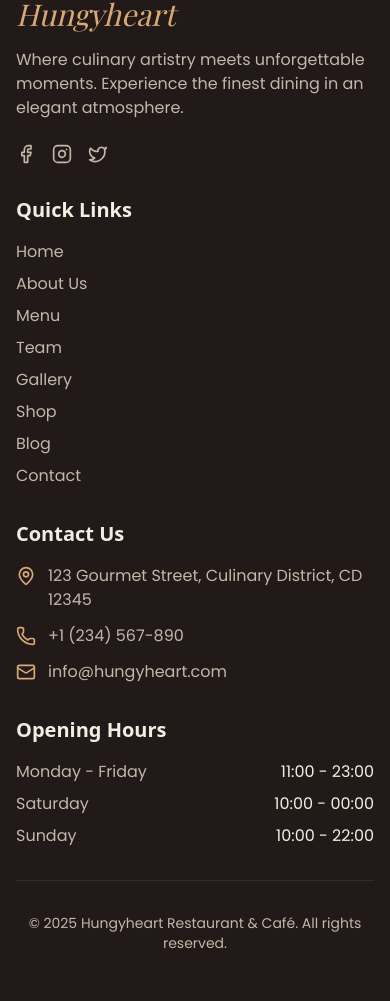
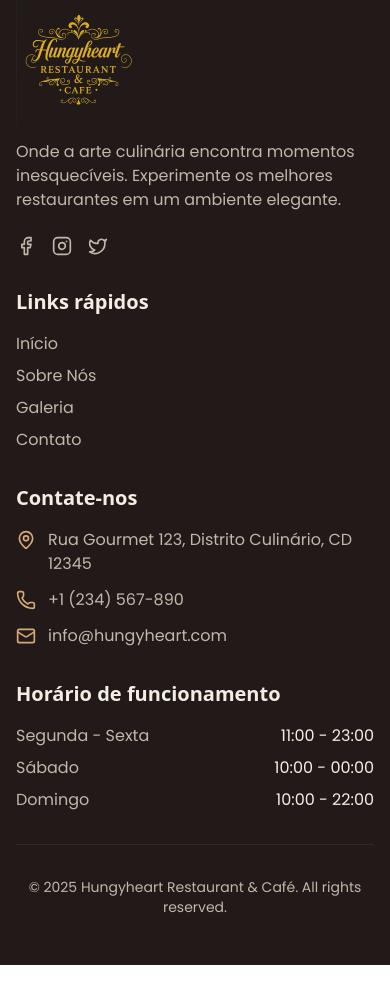
Before and after one commit to Soareslili/Hungyheart, a React (Vite) app: page /contact in a window 390 px wide. Shown: the part 1845-2846 px from the top of the page. After the commit the page ends 2810 px from the top, so only its background shows below. Built offline with nearby package versions, Linux system fonts and the light colour scheme; a web font is replaced by a local one.

Commit message:
Finalizado projeto com atualizacao de sessoes, concluido animacoes e responsividade

```diff
--- a/index.html
+++ b/index.html
@@ -2,7 +2,7 @@
 <html lang="pt-br">
   <head>
     <meta charset="UTF-8" />
-    <link rel="icon" type="image/svg+xml" href="/vite.svg" />
+    <link rel="icon" type="image/svg+xml" href="/public/logo.png" />
     <meta name="viewport" content="width=device-width, initial-scale=1.0" />
     <link rel="stylesheet" href="index.css">
     <title>Hungyheart Restaurante & Café</title>
--- a/src/App.tsx
+++ b/src/App.tsx
@@ -8,11 +8,15 @@ import  Home  from "./components/Home/Home";
 import Menu from "./components/Services/Menu";
 import Gallery from "./components/pages/Gallery";
 import Contact from "./components/Layout/Contact";
+import AOSInit from "./components/ui/AOSInit";
+import ScrollToTop from "./components/ui/ScrollToTop";
 
 
 function App() {
   return (
     <Router>
+      <ScrollToTop />
+      <AOSInit />
       <div className="min-h-screen flex flex-col pt-20">
         <Navigation />
 
--- a/src/components/Layout/Contact.tsx
+++ b/src/components/Layout/Contact.tsx
@@ -32,7 +32,7 @@ const Contact = () => {
                 </div>
 
                 <div className="grid grid-cols-1 lg:grid-cols-2 gap-12 max-w-7xl mx-auto">
-                    {/* Contact Form */}
+
                     <Card className="bg-card border-border">
                         <CardHeader>
                             <CardTitle className="text-3xl font-playfair text-foreground">
@@ -86,7 +86,7 @@ const Contact = () => {
                         </CardContent>
                     </Card>
 
-                    {/* Contact Information */}
+
                     <div className="space-y-6">
                         <Card className="bg-card border-border">
                             <CardContent className="pt-6">
--- a/src/components/Layout/Footer.tsx
+++ b/src/components/Layout/Footer.tsx
@@ -1,5 +1,6 @@
 import { Facebook, Instagram, Twitter, Mail, Phone, MapPin } from "lucide-react";
 import { Separator } from "../../components/ui/separator";
+import Logo from '../../assets/logo.png'
 
 const Footer = () => {
   const currentYear = new Date().getFullYear();
@@ -15,11 +16,11 @@ const Footer = () => {
     <footer className="bg-card border-t border-border">
       <div className="container mx-auto px-4 py-12 md:py-16">
         <div className="grid grid-cols-1 md:grid-cols-2 lg:grid-cols-4 gap-8 md:gap-12">
-          {/* Brand Section */}
+
           <div className="space-y-4">
-            <h3 className="text-3xl font-script text-secondary">Hungyheart</h3>
+            <img src={Logo} alt="Hungyheart Logo" className="w-32 h-auto" />
             <p className="text-muted-foreground font-poppins">
-              Where culinary artistry meets unforgettable moments. Experience the finest dining in an elegant atmosphere.
+             Onde a arte culinária encontra momentos inesquecíveis. Experimente os melhores restaurantes em um ambiente elegante.
             </p>
             <div className="flex gap-4 pt-2">
               <a
@@ -52,19 +53,15 @@ const Footer = () => {
             </div>
           </div>
 
-          {/* Quick Links */}
+
           <div className="space-y-4">
-            <h4 className="text-xl font-semibold text-foreground">Quick Links</h4>
+            <h4 className="text-xl font-semibold text-foreground">Links rápidos</h4>
             <nav className="flex flex-col space-y-2">
               {[
-                { label: "Home", id: "hero" },
-                { label: "About Us", id: "about" },
-                { label: "Menu", id: "menu" },
-                { label: "Team", id: "team" },
-                { label: "Gallery", id: "gallery" },
-                { label: "Shop", id: "shop" },
-                { label: "Blog", id: "blog" },
-                { label: "Contact", id: "contact" },
+                { label: "Início", id: "hero" },
+                { label: "Sobre Nós", id: "about" },
+                { label: "Galeria", id: "gallery" },
+                { label: "Contato", id: "contact" },
               ].map((link) => (
                 <button
                   key={link.id}
@@ -77,13 +74,12 @@ const Footer = () => {
             </nav>
           </div>
 
-          {/* Contact Info */}
           <div className="space-y-4">
-            <h4 className="text-xl font-semibold text-foreground">Contact Us</h4>
+            <h4 className="text-xl font-semibold text-foreground">Contate-nos</h4>
             <div className="space-y-3 font-poppins">
               <div className="flex items-start gap-3 text-muted-foreground">
                 <MapPin className="w-5 h-5 text-secondary mt-0.5 flex-shrink-0" />
-                <span>123 Gourmet Street, Culinary District, CD 12345</span>
+                <span>Rua Gourmet 123, Distrito Culinário, CD 12345</span>
               </div>
               <div className="flex items-center gap-3 text-muted-foreground">
                 <Phone className="w-5 h-5 text-secondary flex-shrink-0" />
@@ -100,20 +96,20 @@ const Footer = () => {
             </div>
           </div>
 
-          {/* Opening Hours */}
+
           <div className="space-y-4">
-            <h4 className="text-xl font-semibold text-foreground">Opening Hours</h4>
+            <h4 className="text-xl font-semibold text-foreground">Horário de funcionamento</h4>
             <div className="space-y-2 font-poppins text-muted-foreground">
               <div className="flex justify-between">
-                <span>Monday - Friday</span>
+                <span>Segunda - Sexta</span>
                 <span className="text-foreground">11:00 - 23:00</span>
               </div>
               <div className="flex justify-between">
-                <span>Saturday</span>
+                <span>Sábado</span>
                 <span className="text-foreground">10:00 - 00:00</span>
               </div>
               <div className="flex justify-between">
-                <span>Sunday</span>
+                <span>Domingo</span>
                 <span className="text-foreground">10:00 - 22:00</span>
               </div>
             </div>
@@ -122,7 +118,7 @@ const Footer = () => {
 
         <Separator className="my-8" />
 
-        {/* Copyright */}
+
         <div className="text-center text-muted-foreground font-poppins text-sm">
           <p>© {currentYear} Hungyheart Restaurant & Café. All rights reserved.</p>
         </div>
--- a/src/components/Layout/Navegation.tsx
+++ b/src/components/Layout/Navegation.tsx
@@ -6,20 +6,17 @@ import {
   X,
   Home,
   Info,
-  UtensilsCrossed,
   ImageIcon,
-  ShoppingBag,
-  BookOpen,
   Mail,
 } from "lucide-react";
 
 import logo from "../../assets/logo.png";
 
 const navLinks = [
-  { name: "Home", href: "/", icon: Home },
-  { name: "About", href: "/about", icon: Info },
-  { name: "Gallery", href: "/gallery", icon: ImageIcon },
-  { name: "Contact", href: "/contact", icon: Mail },
+  { name: "Início", href: "/", icon: Home },
+  { name: "Sobre Nós", href: "/about", icon: Info },
+  { name: "Galeria", href: "/gallery", icon: ImageIcon },
+  { name: "Contato", href: "/contact", icon: Mail },
 ];
 
 const Navigation = () => {
@@ -30,13 +27,13 @@ const Navigation = () => {
       <div className="container mx-auto px-4">
         <div className="flex items-center justify-between h-20">
 
-          {/* Logo */}
+
           <Link to="/" className="flex-shrink-0">
             <img src={logo} alt="Hungyheart Restaurant & Café" className="h-20 w-auto ml-20" />
           </Link>
 
-          {/* Desktop Navigation */}
-          <div className="hidden md:flex items-center space-x-8">
+
+          <div className="hidden mr-20 md:flex items-center space-x-8">
             {navLinks.map((link) => (
               <Link
                 key={link.name}
@@ -49,7 +46,7 @@ const Navigation = () => {
             ))}
           </div>
 
-          {/* Mobile Menu Button */}
+
           <button
             onClick={() => setIsOpen(!isOpen)}
             className="md:hidden p-2 text-foreground hover:text-secondary transition-colors"
@@ -60,7 +57,7 @@ const Navigation = () => {
 
         </div>
 
-        {/* Mobile Navigation */}
+
         {isOpen && (
           <div className="md:hidden py-4 border-t border-border animate-fadeIn">
             {navLinks.map((link) => {
--- a/src/components/pages/Gallery.tsx
+++ b/src/components/pages/Gallery.tsx
@@ -25,13 +25,13 @@ const Gallery = () => {
       <div className="container mx-auto px-4">
         <div className="text-center mb-12 max-w-3xl mx-auto">''
           <h2 className="text-5xl font-playfair font-bold text-foreground mb-4">
-            Gallery
+           Galeria
           </h2>
           <p className="text-secondary font-script text-2xl mb-4">
-            A visual feast for your eyes
+           Um banquete visual para os seus olhos
           </p>
           <p className="text-foreground/80 font-poppins">
-            Explore our collection of beautifully crafted dishes and elegant atmosphere
+           Explore nossa coleção de pratos lindamente elaborados e atmosfera elegante
           </p>
         </div>
 
@@ -41,6 +41,10 @@ const Gallery = () => {
               key={index}
               className="relative aspect-square overflow-hidden rounded-lg cursor-pointer group"
               onClick={() => setSelectedImage(index)}
+
+              data-aos="zoom-in"
+                data-aos-delay={index * 300}
+
             >
               <img
                 src={image.url}
@@ -49,7 +53,7 @@ const Gallery = () => {
                 loading="lazy"
               />
               <div className="absolute inset-0 bg-black/40 opacity-0 group-hover:opacity-100 transition-opacity duration-300 flex items-center justify-center">
-                <span className="text-white font-poppins text-sm">View Image</span>
+                <span className="text-white font-poppins text-sm">Veja Imagem</span>
               </div>
             </div>
           ))}
--- /dev/null
+++ b/src/components/ui/ScrollToTop.tsx
@@ -0,0 +1,13 @@
+import { useEffect } from "react";
+import { useLocation } from "react-router-dom";
+
+
+export default function ScrollToTop() {
+   const {pathname} = useLocation();
+   useEffect(() => {
+    window.scrollTo({ top:0, left:0, behavior:"auto"});
+
+   }, [pathname]);
+
+   return null;
+}
```
Also changed, not shown: src/components/pages/About.tsx (+95 -29 lines), public/logo.png (added), src/components/ui/AOSInit.tsx (renamed from src/components/AOSInit.tsx).
